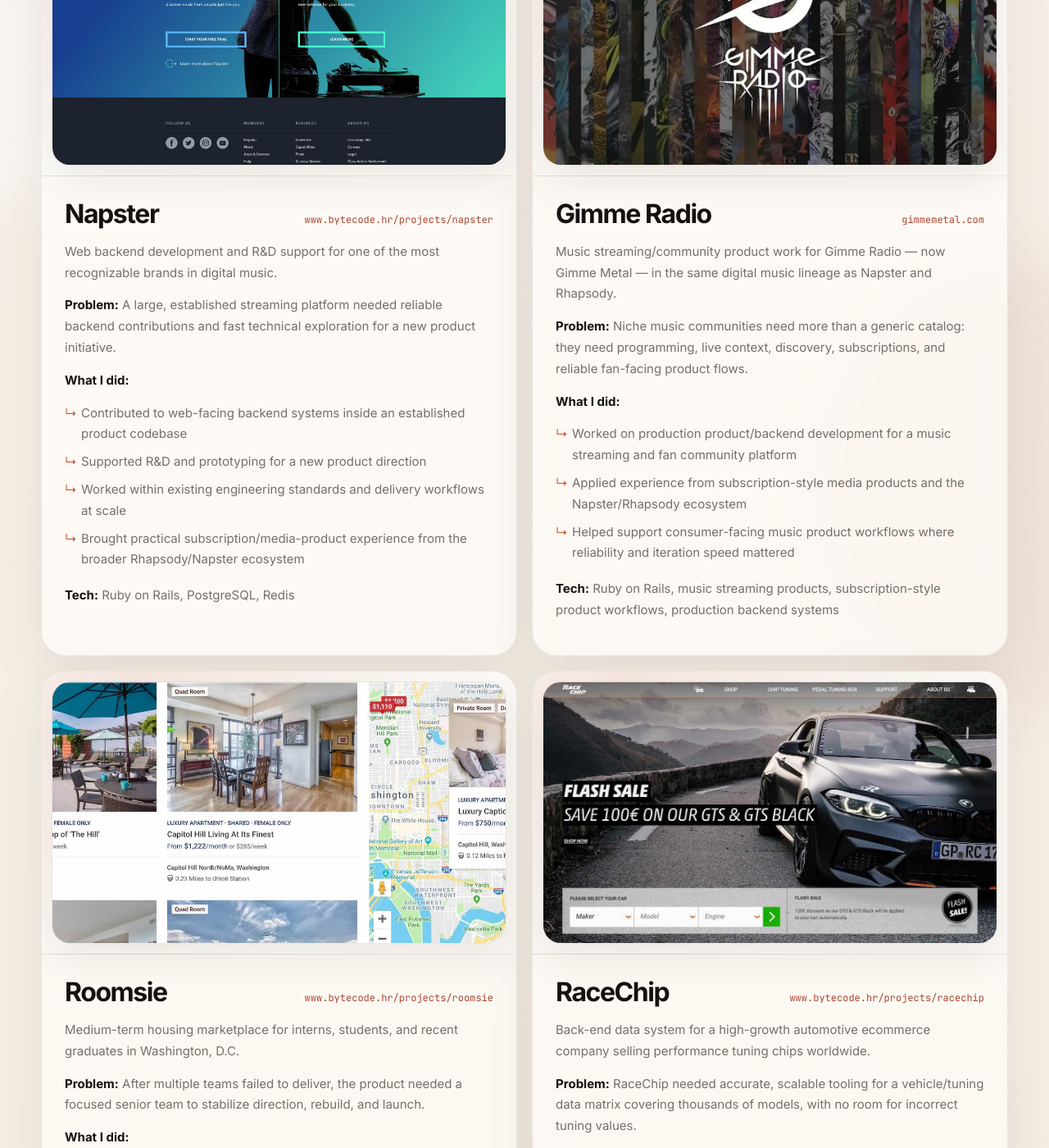
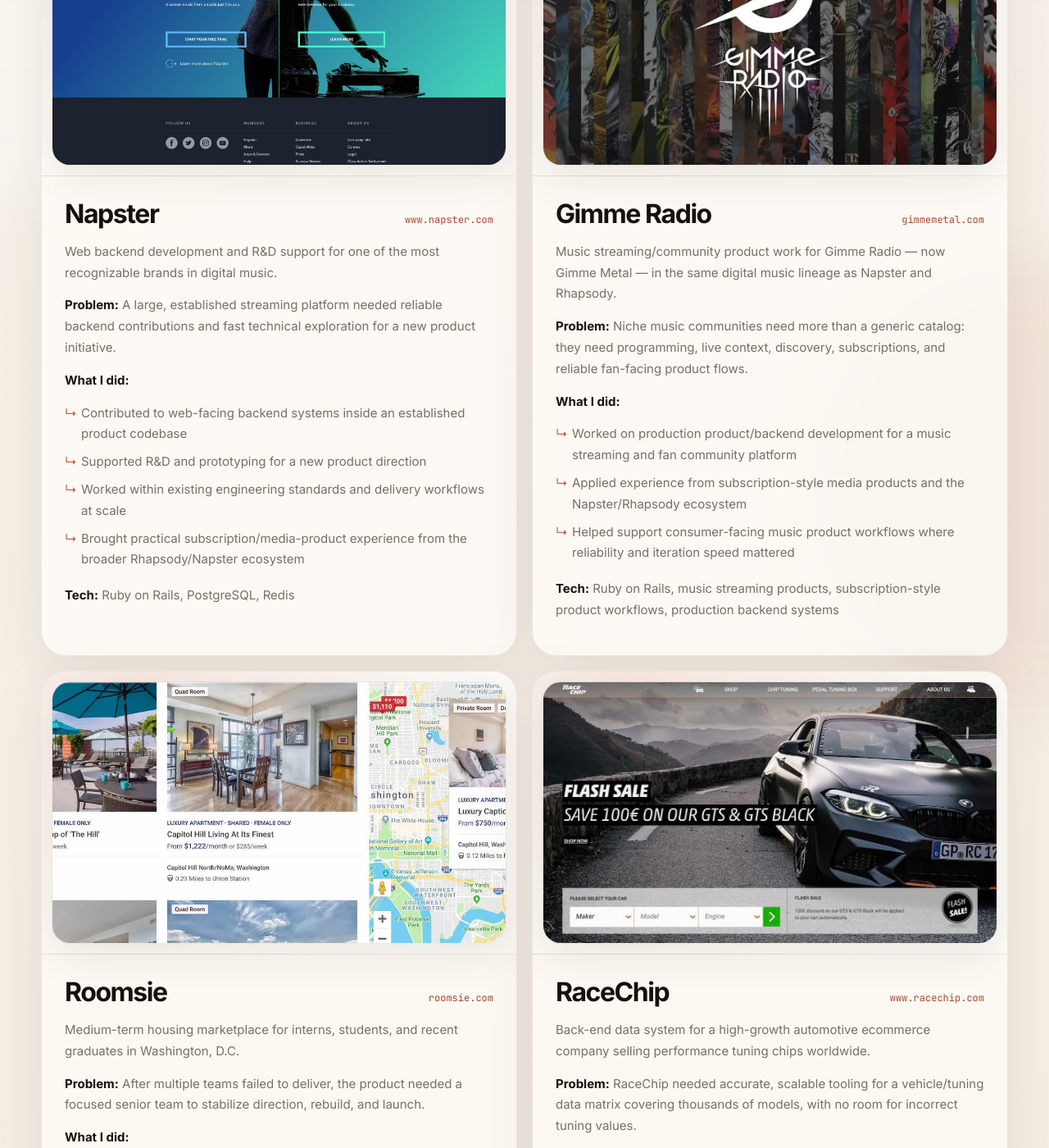
Before and after one commit to vmarcetic/vmarcetic.github.io, a Jekyll site: the page built from index.md, in a window 1280 px wide and 1400 px high, scrolled down 4558 px. Shown: the whole window at 82% size. Built offline with Jekyll 4.4.1, drawn with Linux system fonts in a browser that asks for light colours; some of the changed text lies outside the part shown.

Commit message:
Use direct portfolio project links

```diff
--- a/_data/projects.yml
+++ b/_data/projects.yml
@@ -70,7 +70,7 @@
     **Tech:** Ruby on Rails, PostgreSQL, compliance workflows, document exports, security scanning, EU regulatory frameworks
 
 - name: Napster
-  link: www.bytecode.hr/projects/napster
+  link: www.napster.com
   image: napster.jpg
   description: |
     Web backend development and R&D support for one of the most recognizable brands in digital music.
@@ -101,7 +101,7 @@
     **Tech:** Ruby on Rails, music streaming products, subscription-style product workflows, production backend systems
 
 - name: Roomsie
-  link: www.bytecode.hr/projects/roomsie
+  link: roomsie.com
   image: roomsie.jpg
   description: |
     Medium-term housing marketplace for interns, students, and recent graduates in Washington, D.C.
@@ -118,7 +118,7 @@
     **Tech:** Ruby on Rails, React, PostgreSQL, Redis, Heroku
 
 - name: RaceChip
-  link: www.bytecode.hr/projects/racechip
+  link: www.racechip.com
   image: racechip2.jpg
   description: |
     Back-end data system for a high-growth automotive ecommerce company selling performance tuning chips worldwide.
@@ -153,7 +153,7 @@
     [Fast Company coverage](http://www.fastcodesign.com/3038294/can-a-new-web-app-help-solve-the-what-movie-should-we-watch-conundrum)
 
 - name: TwoMargins
-  link: www.bytecode.hr/projects/twomargins
+  link: www.twomargins.com
   image: twomargins.jpg
   image_border: true
   description: |
@@ -173,7 +173,7 @@
     [Wall Street Journal coverage](http://blogs.wsj.com/moneybeat/2014/08/01/using-the-wisdom-of-the-crowd-to-democratize-markets)
 
 - name: Cora
-  link: www.bytecode.hr/projects/cora
+  link: cora.com
   image: cora.jpg
   description: |
     Backend development support for an organic period and body care brand with ecommerce and subscription operations.
```
